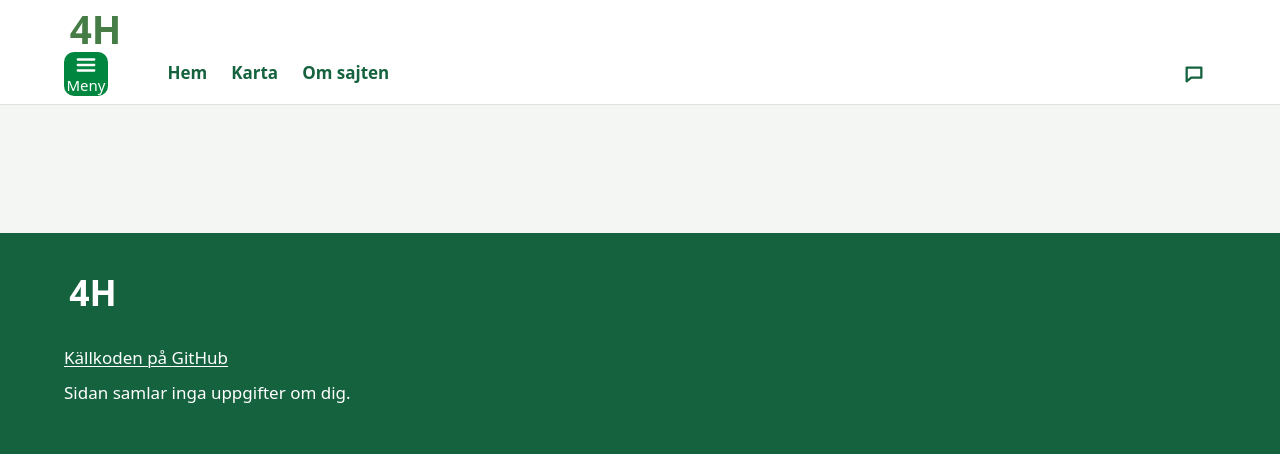
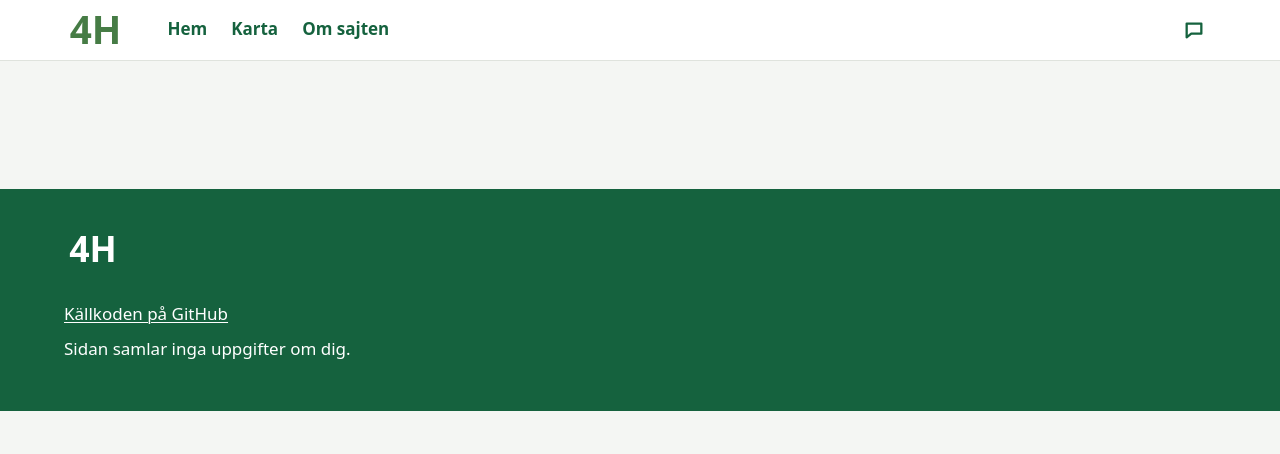
Before and after one commit to stattared4h/stattared4h, a Node project: template source/layouts/base.njk in a window 1280 px wide. Shown: the top 454 px of the page. Run offline with Node 20 templates, Linux system fonts and the light colour scheme; the template is opened without the code that fills it, so the values that code supplies are empty; some libraries are stand-ins or nearby versions.

Commit message:
fix: menyknapp och till toppen döljs från desktopbrytpunkten
Regeln som dolde knapparna låg i layout.css och förlorade mot .icon-button i
components.css, som laddas senare med samma specificitet. Modifieraren
icon-button--mobile-only bor nu bredvid .icon-button, så sidhuvudet är 61 px högt i
både 360 och 1280 px (05-§6.37). Upptäckt i webbläsarkontrollen med Chromium.

Co-Authored-By: Claude Fable 5.1 <noreply@anthropic.com>
Claude-Session: https://claude.ai/code/session_01BTpVuShBhjxPpKA8Egds91

```diff
--- a/source/assets/css/components.css
+++ b/source/assets/css/components.css
@@ -111,8 +111,13 @@
   line-height: var(--line-height-heading);
 }
 
-/* From the desktop breakpoint install and feedback lose their ground (05-§6.33). */
+/* From the desktop breakpoint the menu and "to top" buttons do not exist (02-§10.7),
+   and install and feedback lose their ground (05-§6.33). */
 @media (min-width: 960px) {
+  .icon-button--mobile-only {
+    display: none;
+  }
+
   .icon-button--plain-on-desktop {
     background: transparent;
     color: var(--color-green-deep);
--- a/source/assets/css/layout.css
+++ b/source/assets/css/layout.css
@@ -148,8 +148,7 @@
     grid-column: 4;
   }
 
-  .site-header__menu-button,
-  .site-header__to-top,
+  /* The menu and "to top" buttons carry .icon-button--mobile-only (components.css). */
   .site-menu {
     display: none;
   }
--- a/source/layouts/header.njk
+++ b/source/layouts/header.njk
@@ -18,7 +18,7 @@
       <span class="site-header__name">{{ site.name }}</span>
     </a>
 
-    <button class="icon-button icon-button--labelled site-header__menu-button" type="button" aria-expanded="false" aria-controls="site-menu" data-menu-button>
+    <button class="icon-button icon-button--mobile-only site-header__menu-button" type="button" aria-expanded="false" aria-controls="site-menu" data-menu-button>
       <svg class="icon-button__icon" aria-hidden="true" viewBox="0 0 24 24" width="22" height="22">
         <path d="M3 6h18M3 12h18M3 18h18" fill="none" stroke="currentColor" stroke-width="2.5" stroke-linecap="round"/>
       </svg>
@@ -41,7 +41,7 @@
       </svg>
     </button>
 
-    <button class="icon-button site-header__to-top" type="button" aria-label="Till toppen" hidden data-to-top-button>
+    <button class="icon-button icon-button--mobile-only site-header__to-top" type="button" aria-label="Till toppen" hidden data-to-top-button>
       <svg class="icon-button__icon" aria-hidden="true" viewBox="0 0 24 24" width="22" height="22">
         <path d="M12 20V5m0 0-6 6m6-6 6 6" fill="none" stroke="currentColor" stroke-width="2.5" stroke-linecap="round" stroke-linejoin="round"/>
       </svg>
```
